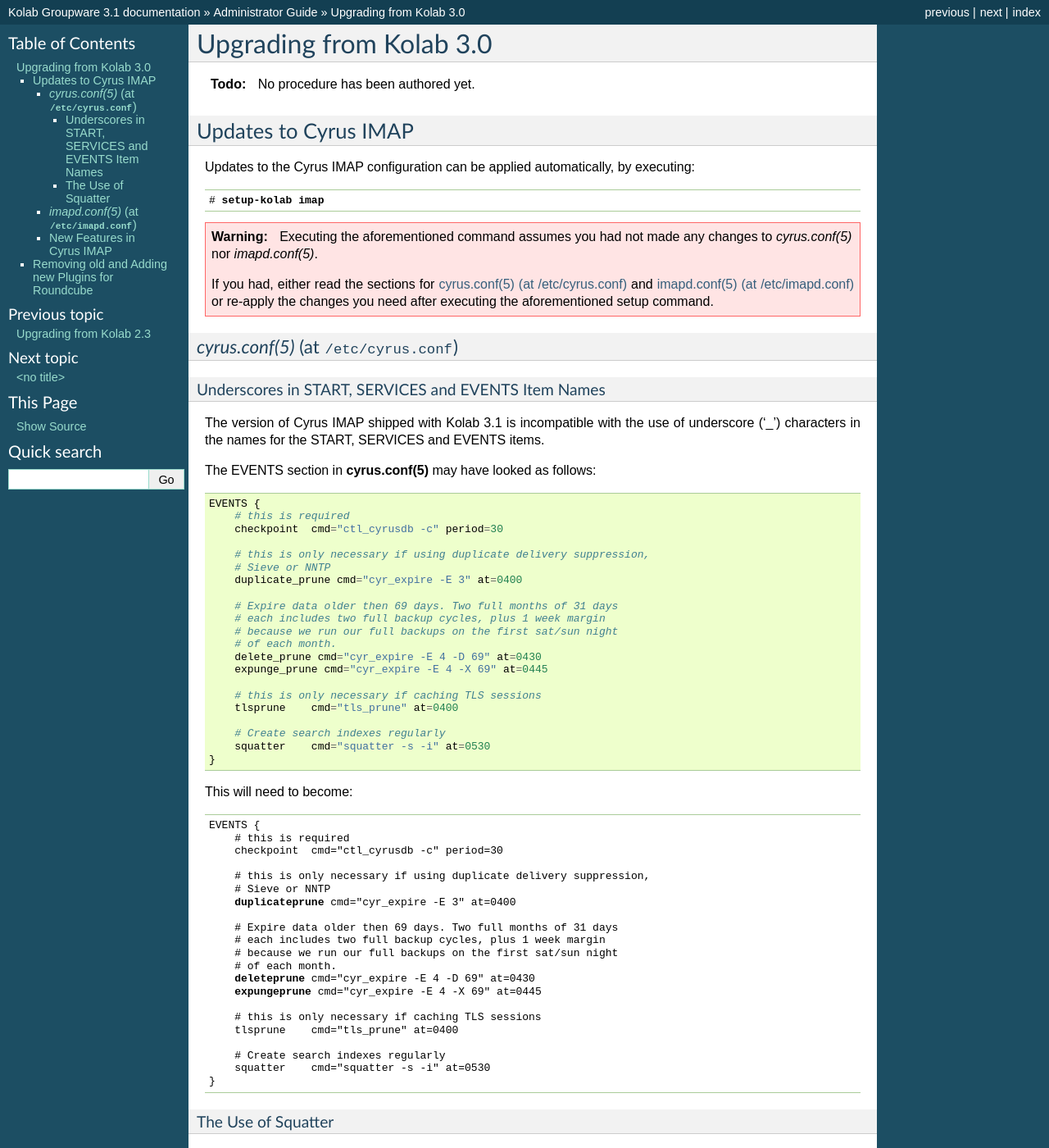
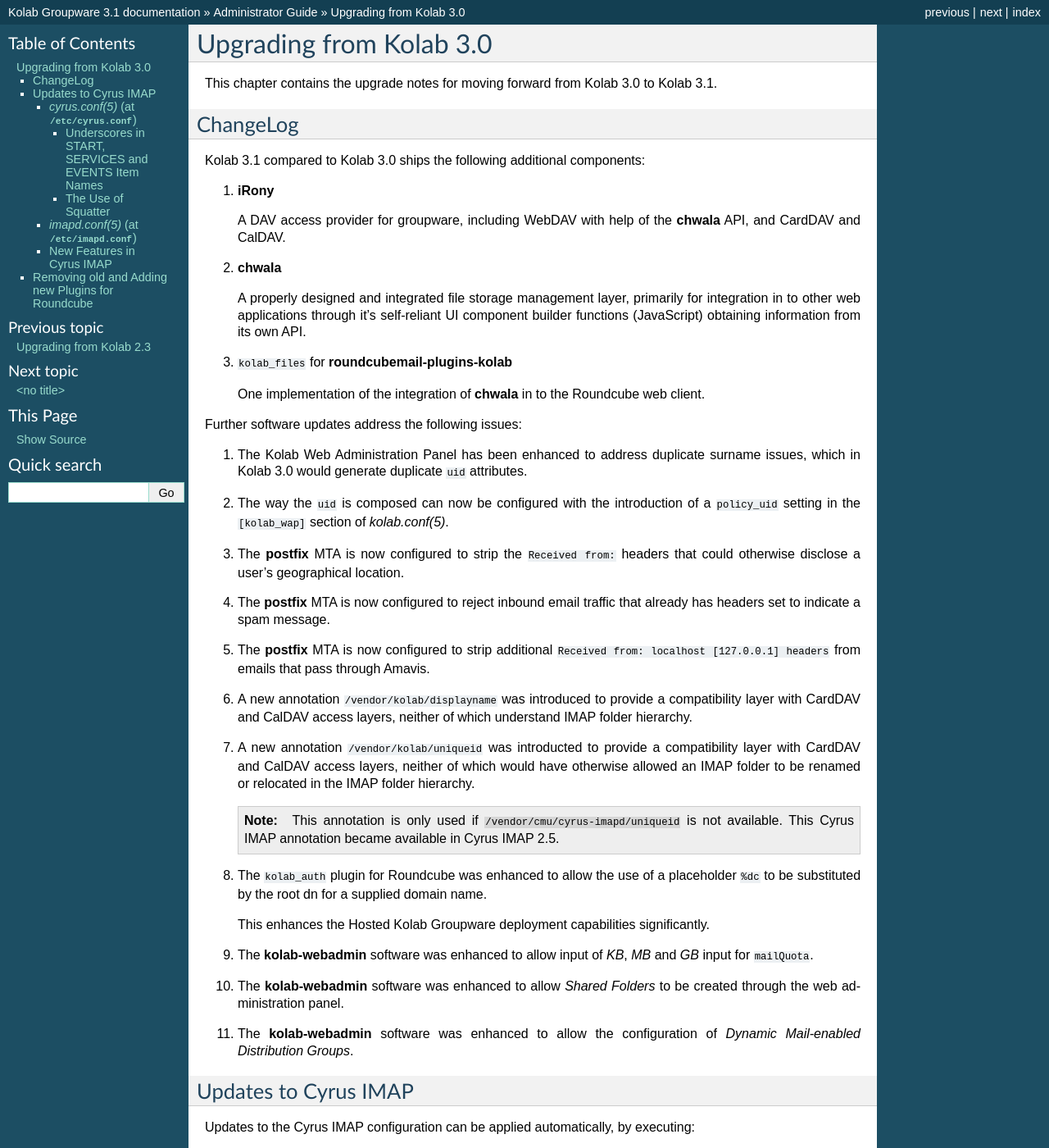
Before and after one commit to kanarip/kolab-docs, a Sphinx documentation site: the page built from source/administrator-guide/upgrading-from-kolab-3.0.rst, in a window 1280 px wide and 1400 px high. Shown: the whole window at 82% size. Built offline with Sphinx 7.4.7, drawn with Linux system fonts in a browser that asks for light colours.

Commit message:
Add additional notes for upgrading from Kolab 3.0, and state some of the changes

```diff
--- a/source/administrator-guide/upgrading-from-kolab-3.0.rst
+++ b/source/administrator-guide/upgrading-from-kolab-3.0.rst
@@ -2,9 +2,80 @@
 Upgrading from Kolab 3.0
 ========================
 
-.. todo::
+This chapter contains the upgrade notes for moving forward from Kolab 3.0 to
+Kolab 3.1.
 
-    No procedure has been authored yet.
+ChangeLog
+=========
+
+Kolab 3.1 compared to Kolab 3.0 ships the following additional components:
+
+#.  **iRony**
+
+    A DAV access provider for groupware, including WebDAV with help of the
+    **chwala** API, and CardDAV and CalDAV.
+
+#.  **chwala**
+
+    A properly designed and integrated file storage management layer, primarily
+    for integration in to other web applications through it's self-reliant
+    UI component builder functions (JavaScript) obtaining information from its
+    own API.
+
+#.  ``kolab_files`` for **roundcubemail-plugins-kolab**
+
+    One implementation of the integration of **chwala** in to the Roundcube
+    web client.
+
+Further software updates address the following issues:
+
+#.  The Kolab Web Administration Panel has been enhanced to address duplicate
+    surname issues, which in Kolab 3.0 would generate duplicate ``uid``
+    attributes.
+
+#.  The way the ``uid`` is composed can now be configured with the introduction
+    of a ``policy_uid`` setting in the ``[kolab_wap]`` section of
+    :manpage:`kolab.conf(5)`.
+
+#.  The **postfix** MTA is now configured to strip the ``Received from:``
+    headers that could otherwise disclose a user's geographical location.
+
+#.  The **postfix** MTA is now configured to reject inbound email traffic that
+    already has headers set to indicate a spam message.
+
+#.  The **postfix** MTA is now configured to strip additional ``Received from:
+    localhost [127.0.0.1] headers`` from emails that pass through Amavis.
+
+#.  A new annotation ``/vendor/kolab/displayname`` was introduced to provide a
+    compatibility layer with CardDAV and CalDAV access layers, neither of which
+    understand IMAP folder hierarchy.
+
+#.  A new annotation ``/vendor/kolab/uniqueid`` was introducted to provide a
+    compatibility layer with CardDAV and CalDAV access layers, neither of which
+    would have otherwise allowed an IMAP folder to be renamed or relocated in
+    the IMAP folder hierarchy.
+
+    .. NOTE::
+
+        This annotation is only used if ``/vendor/cmu/cyrus-imapd/uniqueid`` is
+        not available. This Cyrus IMAP annotation became available in Cyrus IMAP
+        2.5.
+
+#.  The ``kolab_auth`` plugin for Roundcube was enhanced to allow the use of a
+    placeholder ``%dc`` to be substituted by the root dn for a supplied domain
+    name.
+
+    This enhances the Hosted Kolab Groupware deployment capabilities
+    significantly.
+
+#.  The **kolab-webadmin** software was enhanced to allow input of *KB*, *MB*
+    and *GB* input for ``mailQuota``.
+
+#.  The **kolab-webadmin** software was enhanced to allow *Shared Folders* to be
+    created through the web administration panel.
+
+#.  The **kolab-webadmin** software was enhanced to allow the configuration of
+    *Dynamic Mail-enabled Distribution Groups*.
 
 Updates to Cyrus IMAP
 =====================
@@ -136,7 +207,7 @@
 
 The following plugins are no longer included:
 
-* kolab_core
+* ``kolab_core``
 
 .. todo::
 
@@ -144,7 +215,7 @@
 
 The following plugins are new:
 
-* kolab_files
+* ``kolab_files``
 
 .. todo::
 
```
